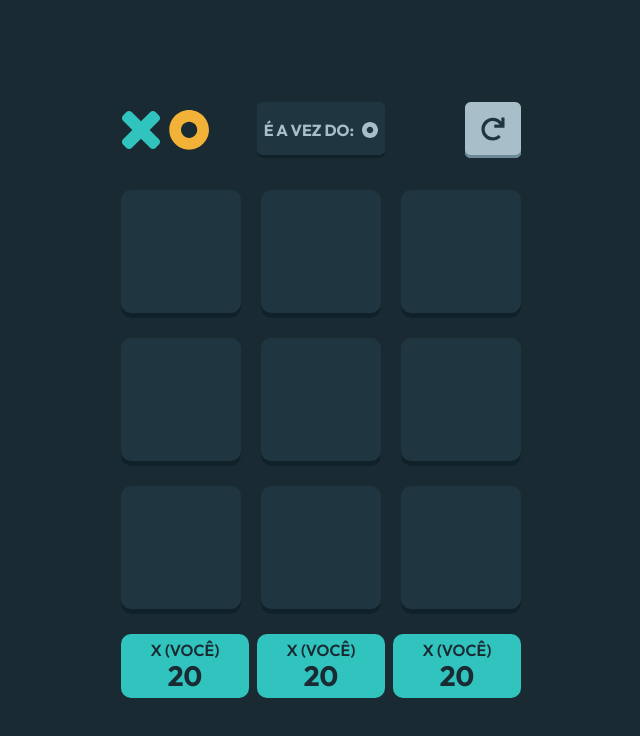
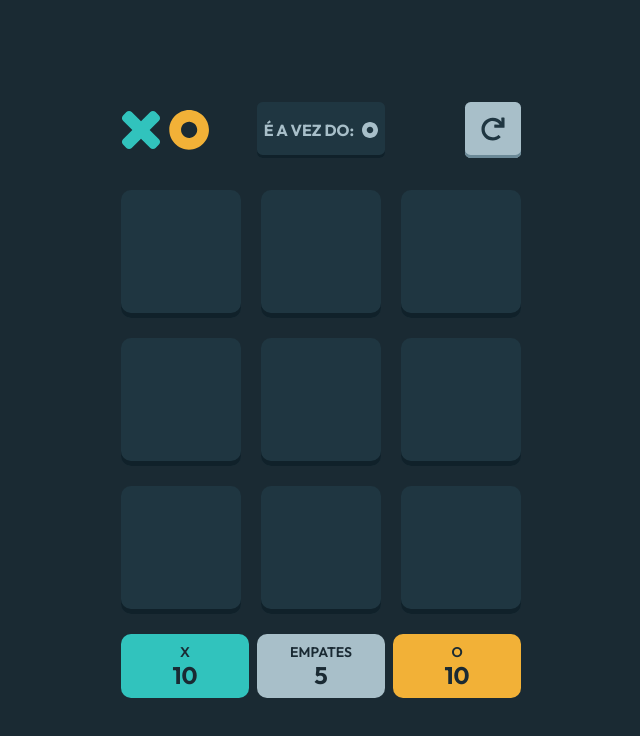
Before and after one commit to natcurti/tic-tac-toe, a React (Vite) app: page /new-game in a window 1280 px wide. Shown: the top 736 px of the page, without its empty margins (319-959 px from the left). Built offline with nearby package versions, Linux system fonts and the light colour scheme.

Commit message:
Handle props on CardResults and apply some hover styles

```diff
--- a/src/components/ComponentsGamePage/ButtonRestart/index.tsx
+++ b/src/components/ComponentsGamePage/ButtonRestart/index.tsx
@@ -19,6 +19,10 @@ const Button = styled.button`
   background-color: var(--off-white);
   box-shadow: inset 0px -3px 0px 0px rgb(107, 137, 151);
 
+  &:hover {
+    cursor: pointer;
+  }
+
   @media (min-width: 480px) {
     width: 3.5rem;
     height: 3.5rem;
--- a/src/components/ComponentsGamePage/CardResults/index.tsx
+++ b/src/components/ComponentsGamePage/CardResults/index.tsx
@@ -3,7 +3,12 @@ import styled from "styled-components";
 const CardResultsContainer = styled.div`
   width: 6rem;
   height: 4rem;
-  background-color: var(--blue);
+  background-color: ${(props) =>
+    props.title === "X"
+      ? "var(--blue)"
+      : props.title === "Empates"
+      ? "var(--off-white)"
+      : "var(--yellow)"};
   border-radius: 0.625rem;
   display: flex;
   flex-direction: column;
@@ -42,22 +47,19 @@ const CardResultsContainer = styled.div`
 
   @media (min-width: 768px) {
     width: 8rem;
-
-    h2 {
-      font-size: 1rem;
-    }
-
-    p {
-      font-size: 1.75rem;
-    }
   }
 `;
 
-export const CardResults = () => {
+interface ICardResults {
+  title: string;
+  result: string;
+}
+
+export const CardResults = ({ title, result }: ICardResults) => {
   return (
-    <CardResultsContainer>
-      <h2>X (Você)</h2>
-      <p>20</p>
+    <CardResultsContainer title={title}>
+      <h2>{title}</h2>
+      <p>{result}</p>
     </CardResultsContainer>
   );
 };
--- a/src/components/ComponentsGamePage/GameBoard/CardGame/index.tsx
+++ b/src/components/ComponentsGamePage/GameBoard/CardGame/index.tsx
@@ -6,6 +6,10 @@ const CardGameContainer = styled.div`
   background-color: var(--medium-gray);
   box-shadow: inset 0px -5px 0px 0px rgb(16, 33, 42);
   border-radius: 0.625rem;
+
+  &:hover {
+    cursor: pointer;
+  }
 
   @media (min-width: 480px) {
     width: 7rem;
--- a/src/pages/Game.tsx
+++ b/src/pages/Game.tsx
@@ -33,9 +33,9 @@ export const GamePage = () => {
       <Main>
         <GameBoard />
         <ResultsContainer>
-          <CardResults></CardResults>
-          <CardResults></CardResults>
-          <CardResults></CardResults>
+          <CardResults title="X" result="10"></CardResults>
+          <CardResults title="Empates" result="5"></CardResults>
+          <CardResults title="O" result="10"></CardResults>
         </ResultsContainer>
       </Main>
     </>
```
